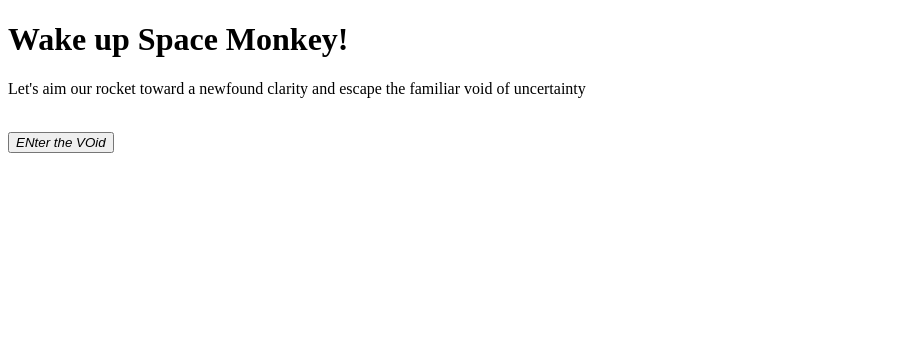
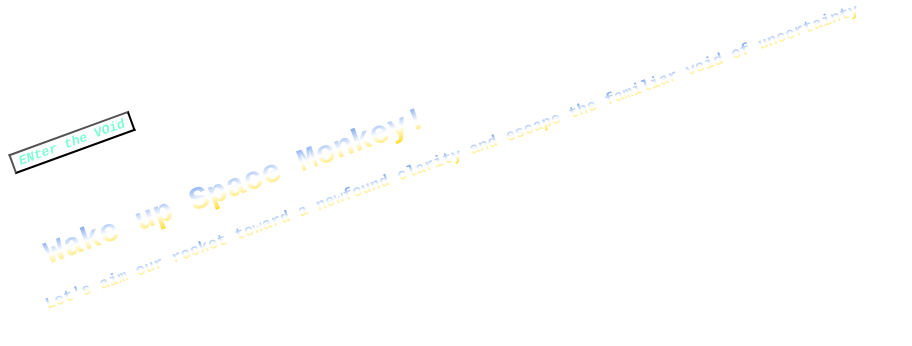
Before and after one commit to zenmanphd/Surfskate, a plain HTML site: page index.html in a window 1280 px wide. Shown: the whole page, without its empty margins (0-912 px from the left). Drawn offline with Linux system fonts and the light colour scheme.

Commit message:
link stylesheet

```diff
--- a/index.html
+++ b/index.html
@@ -3,7 +3,8 @@
 <head>
     <meta charset="UTF-8">
     <meta name="viewport" content="width=device-width, initial-scale=1.0">
-    <title>Spacemonkey</title>
+    <title>Surfskate</title>
+    <link rel="stylesheet" href="surf.css">
 </head>
 <body>
     <div>
```
Also changed, not shown: surf.css (renamed from style.css).
